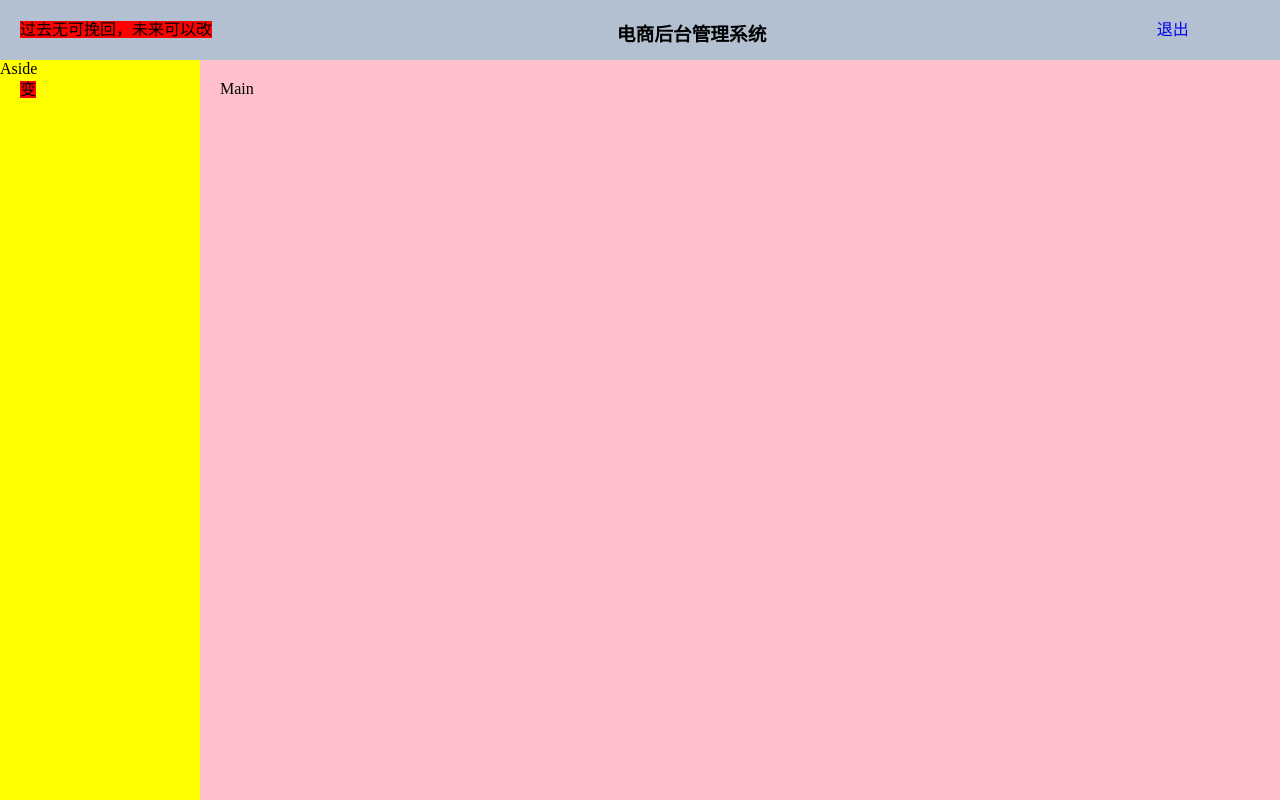
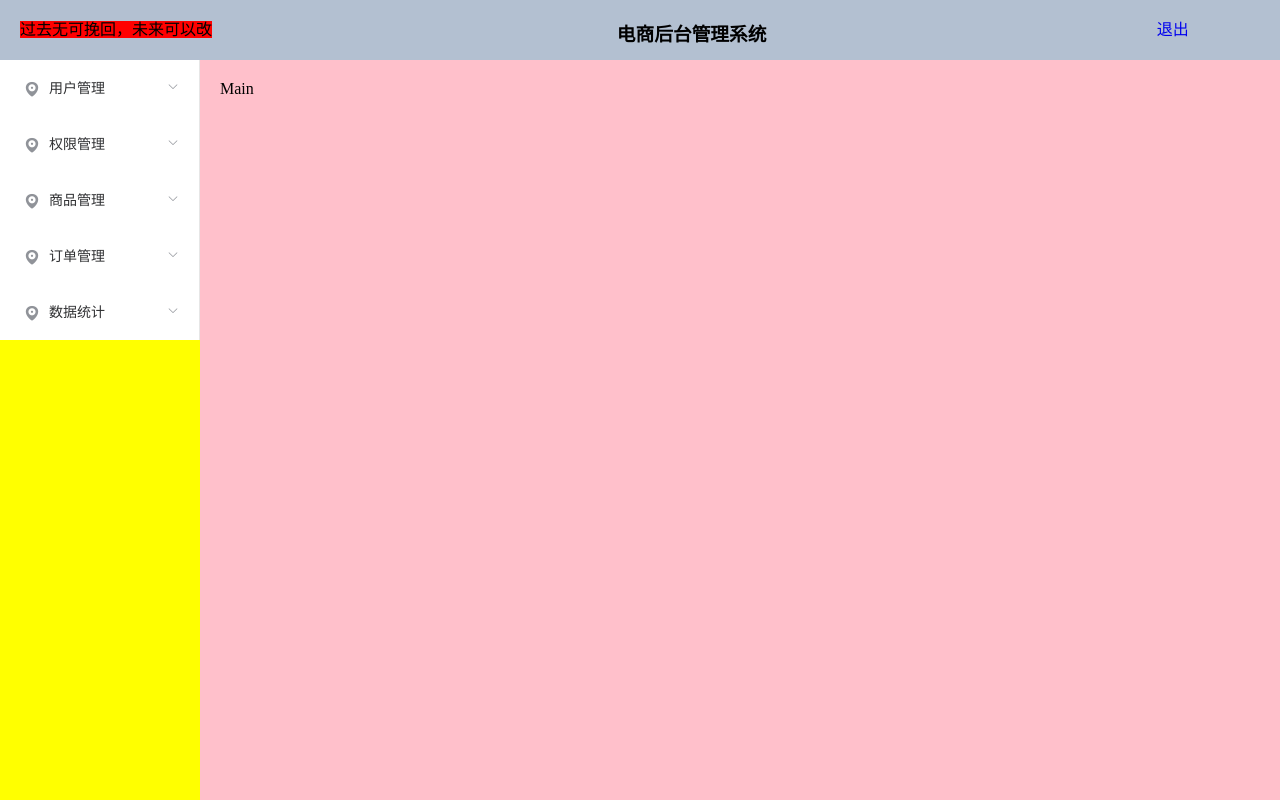
Before and after one commit to Zhuhaoran111/project-web, a Vue app: page /#/ in a window 1280 px wide. Built offline with nearby package versions, Linux system fonts and the light colour scheme; the HTML template or start-up script is replaced by a standard one.

Commit message:
导航栏

```diff
--- a/src/components/home/home.vue
+++ b/src/components/home/home.vue
@@ -2,6 +2,7 @@
 <template>
   <el-container class="container">
     <el-header class="header">
+      <!--首页标题导航栏 -->
       <el-row>
         <el-col :span="4"
           ><div class="grid-content bg-purple">
@@ -21,7 +22,87 @@
       </el-row>
     </el-header>
     <el-container>
-      <el-aside class="aside" width="200px">Aside</el-aside>
+      <el-aside class="aside" width="200px">
+        <!-- 只保持一个子菜单展开 -->
+        <el-menu :unique-opened="true">
+          <!-- 这里的index主要是控制打开，如果都一样，则打开一个全部都会展开 -->
+          <el-submenu index="1">
+            <template slot="title">
+              <i class="el-icon-location"></i>
+              <span>用户管理</span>
+            </template>
+
+            <el-menu-item index="1-1">
+              <i class="el-icon-s-custom"></i>
+              <span>用户列表</span>
+            </el-menu-item>
+          </el-submenu>
+
+          <!-- 2 -->
+          <el-submenu index="2">
+            <template slot="title">
+              <i class="el-icon-location"></i>
+              <span>权限管理</span>
+            </template>
+
+            <el-menu-item index="2-1">
+              <i class="el-icon-s-custom"></i>
+              <span>角色列表</span>
+            </el-menu-item>
+            <el-menu-item index="2-2">
+              <i class="el-icon-s-custom"></i>
+              <span>权限列表</span>
+            </el-menu-item>
+          </el-submenu>
+          <!-- 3 -->
+
+          <el-submenu index="3">
+            <template slot="title">
+              <i class="el-icon-location"></i>
+              <span>商品管理</span>
+            </template>
+
+            <el-menu-item index="3-1">
+              <i class="el-icon-s-shop"></i>
+              <span>商品列表</span>
+            </el-menu-item>
+            <el-menu-item index="3-2">
+              <i class="el-icon-s-shop"></i>
+              <span>分类参数</span>
+            </el-menu-item>
+            <el-menu-item index="3-3">
+              <i class="el-icon-s-shop"></i>
+              <span>商品分类</span>
+            </el-menu-item>
+          </el-submenu>
+          <!-- 4 -->
+
+          <el-submenu index="4">
+            <template slot="title">
+              <i class="el-icon-location"></i>
+              <span>订单管理</span>
+            </template>
+
+            <el-menu-item index="4-1">
+              <i class="el-icon-s-grid"></i>
+              <span>订单列表</span>
+            </el-menu-item>
+          </el-submenu>
+
+          <!-- 5 -->
+          <el-submenu index="5">
+            <template slot="title">
+              <i class="el-icon-location"></i>
+              <span>数据统计</span>
+            </template>
+
+            <el-menu-item index="5-1">
+              <i class="el-icon-s-data"></i>
+              <span>数据报表</span>
+            </el-menu-item>
+          </el-submenu>
+        </el-menu>
+      </el-aside>
       <el-main class="main">Main</el-main>
     </el-container>
   </el-container>
```
Also changed, not shown: 1 other file (tests, documents, lock files or other folders).
